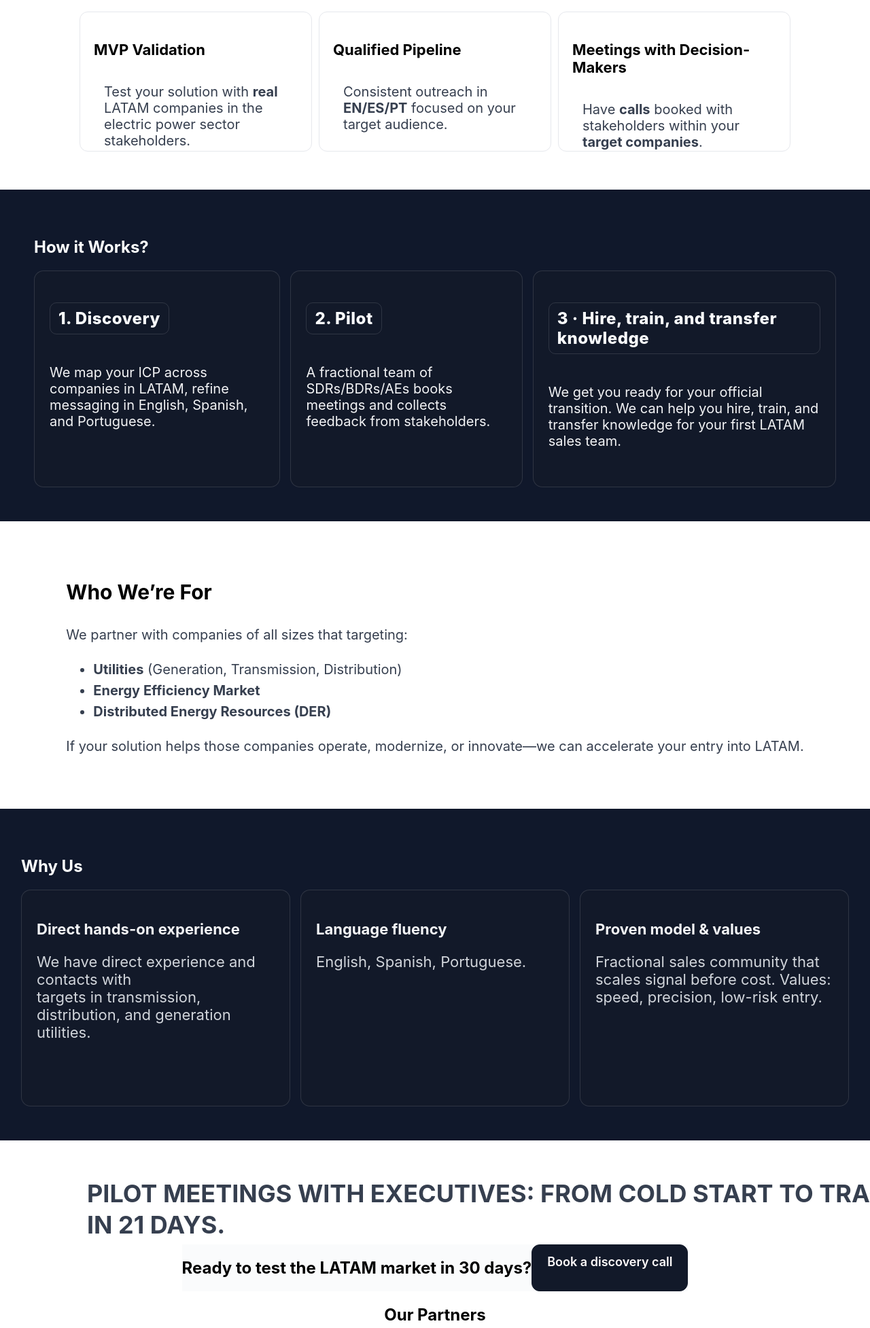
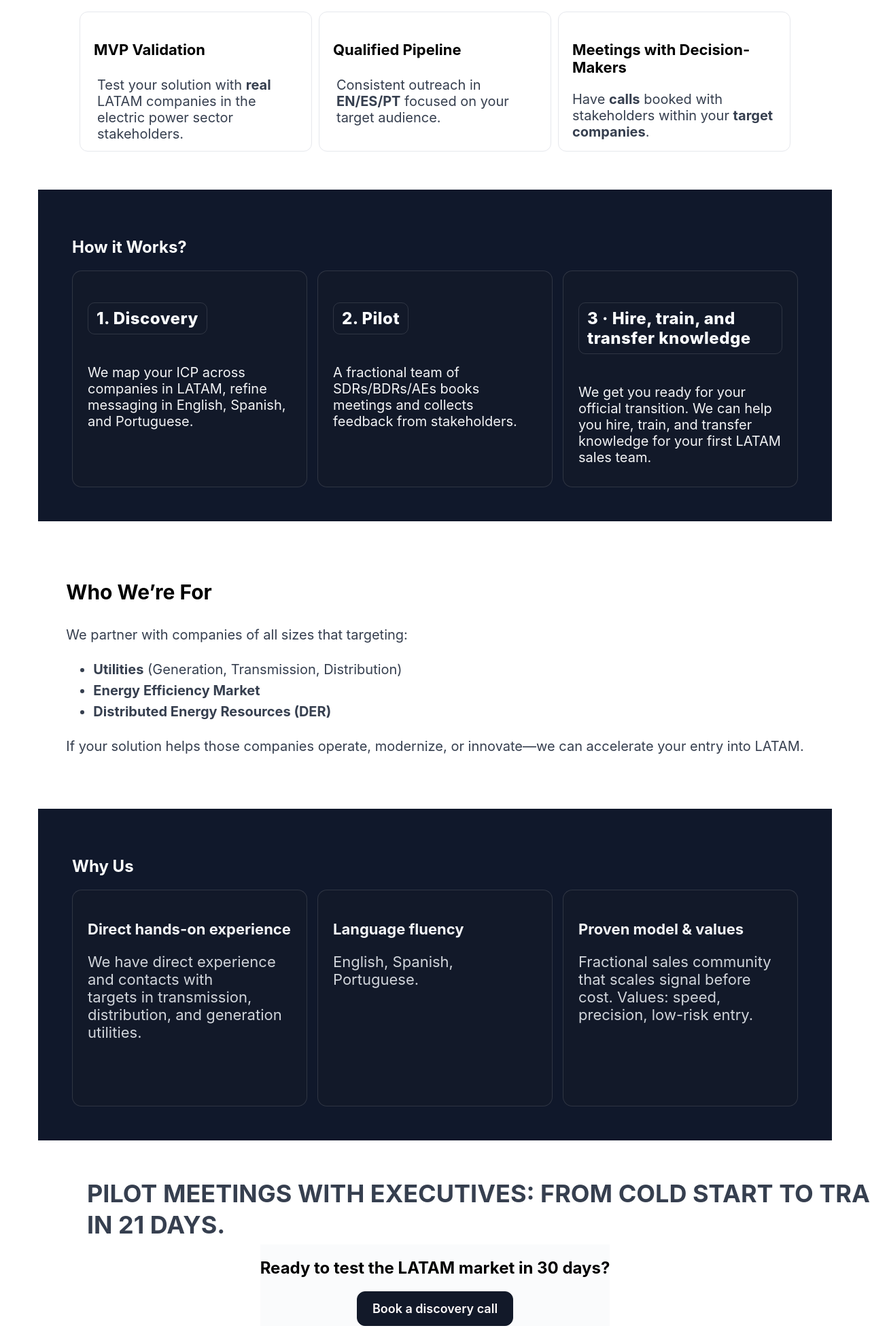
Before and after one commit to JVCastroDev/LeapGrowth, a plain HTML site: page index.html in a window 1280 px wide. Shown: the part 1500-3454 px from the top of the page at 68% size. Drawn offline with Linux system fonts and the light colour scheme.

Commit message:
Correção de hoje

```diff
--- a/homestyle.css
+++ b/homestyle.css
@@ -126,7 +126,7 @@ a:hover{
   display: flex;
 }
 .wwd{
-  padding: 56px 0;
+  padding: 56px ;
   border-top: 1px solid #E2E3E5;
 }
 .grid-wwd{
@@ -148,7 +148,7 @@ a:hover{
 
 }
 .card-wwd1 p{
-  padding: 15px;
+  padding: 5px;
 
   color: #363f4f;
   font-size: 20px;
@@ -160,7 +160,7 @@ a:hover{
 
 }
 .card-wwd p{
-  padding: 15px;
+  padding: 5px;
 
   color: #363f4f;
   font-size: 20px;
@@ -172,7 +172,7 @@ a:hover{
 
 }
 .card-wwd3 p{
-  padding: 15px;
+
 
   color: #363f4f;
   font-size: 20px;
@@ -221,6 +221,8 @@ a:hover{
   padding: 22px;
   color: #F3F4F6;
   height: 273px;
+  width: 300px;
+
 }
 .card-hiw h3{
 
@@ -256,16 +258,12 @@ a:hover{
 }
 
 .wu{
-
   color: #FDFEFE;
   background-color: #10182b;
   padding: 50px;
+}
+.grid-section {
 
-
-
-}
-
-.grid-section {
   display: flex;
   flex-direction: row;
   justify-content: space-evenly;
@@ -279,6 +277,7 @@ a:hover{
       padding: 22px;
       color: #F3F4F6;
       height: 273px;
+      width: 300px;
 
 }
 .card-wu1{
@@ -288,7 +287,7 @@ a:hover{
       padding: 22px;
       color: #F3F4F6;
       height: 273px;
-      width: 350px;
+      width: 300px;
 
 
 }
@@ -299,7 +298,7 @@ a:hover{
       padding: 22px;
       color: #F3F4F6;
       height: 273px;
-      width: 350px;
+      width: 300px;
 }
 .card-wu3{
       background: #121929;
@@ -308,7 +307,7 @@ a:hover{
       padding: 22px;
       color: #F3F4F6;
       height: 273px;
-      width: 350px
+      width: 300px
 }
 
 .card-wu1 h3{
@@ -349,7 +348,8 @@ color: #D1D5DB;
 .grid-tryout{
 
   display: flex;
-  flex-direction: row;
+  flex-direction: column;
+  align-items: center;
   justify-content: center;
   background-color: #FAFBFC;
 
```
